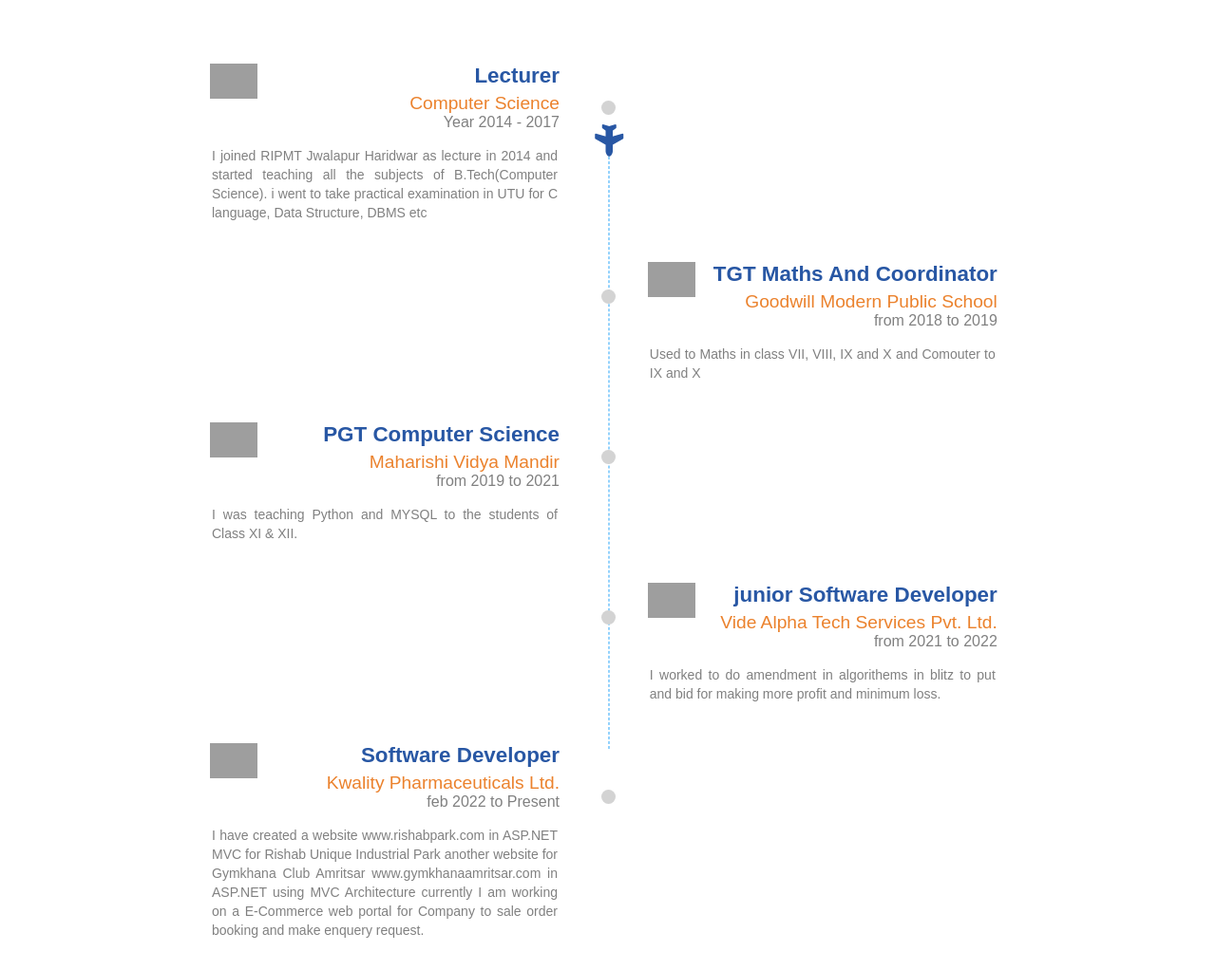
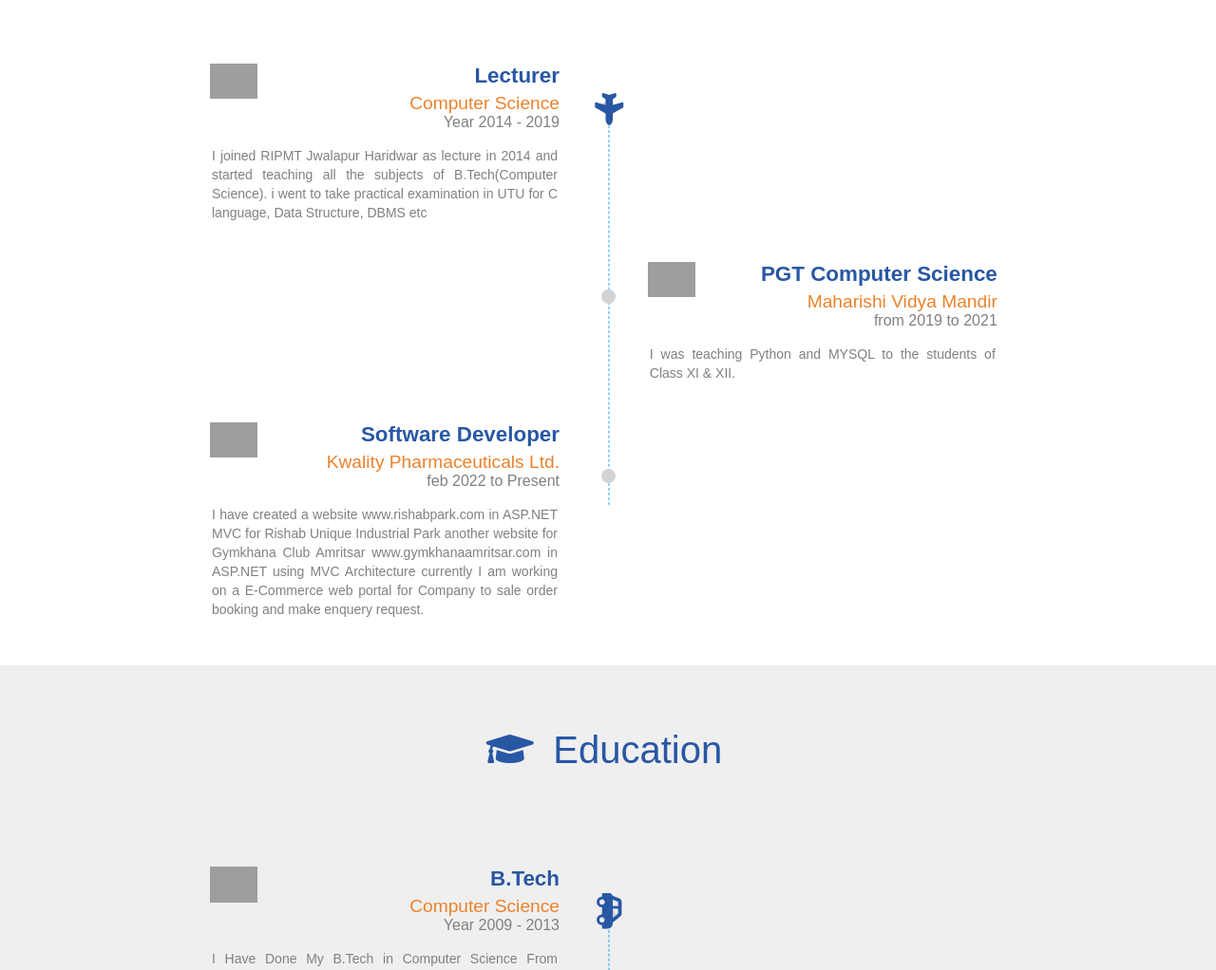
Before and after one commit to Nitish-Vats/portfolio, a plain HTML site: page index.html in a window 1280 px wide. Shown: the part 1680-2702 px from the top of the page at 95% size. Drawn offline with nearby package versions, Linux system fonts and the light colour scheme; grey boxes are pictures that could not be loaded.

Commit message:
Update index.html

```diff
--- a/index.html
+++ b/index.html
@@ -31,6 +31,9 @@
                         <li>
                             <a href="#education">Education</a>
                         </li>
+			     <li>
+                            <a href="#experience">Experience</a>
+                        </li>
                         <li>
                             <a href="#portfolio">Portfolio</a>
                         </li>
@@ -54,6 +57,9 @@
                 </li>
                 <li>
                     <a href="#education">Education</a>
+                </li>
+		<li>
+                    <a href="#experience">Experience</a>
                 </li>
                 <li>
                     <a href="#portfolio">Portfolio</a>
@@ -241,7 +247,7 @@
 
         </section>
 
-        <section id="education">
+        <section id="experience">
 
             <h1 class="section-heading mb75px">
                 <span>
@@ -258,7 +264,7 @@
                         </div>
                         <h3 class="experience-designation  m0 m-blue"> Lecturer </h3>
                         <h4 class="experience-company-name "> Computer Science </h4>
-                        <h5 class="experience-duration m0"> Year 2014 - 2017 </h5>
+                        <h5 class="experience-duration m0"> Year 2014 - 2019 </h5>
 
 
                         <p class="experience-description text-justify"> I joined RIPMT Jwalapur Haridwar as lecture in 2014 and started teaching all the subjects of B.Tech(Computer Science).
@@ -266,18 +272,7 @@
                     </div>
                 </div>
 
-                <div class="timeline-box left ">
-                    <div class="timeline-container">
-                        <div class="timeline-logo">
-                            <img src="https://www.globalonlinesolution.com/img/Goodwil.png">
-                        </div>
-                        <h3 class="experience-designation  m0 m-blue">TGT Maths And Coordinator</h3>
-                        <h4 class="experience-company-name "> Goodwill Modern Public School</h4>
-                        <h5 class="experience-duration m0"> from 2018 to 2019 </h5>
 
-                        <p class="experience-description text-justify"> Used to Maths in class VII, VIII, IX and X and Comouter to IX and X</p>
-                    </div>
-                </div>
 
                 <div class="timeline-box right ">
                     <div class="timeline-container">
@@ -291,19 +286,8 @@
                     </div>
                 </div>
 
-  		<div class="timeline-box left ">
-                    <div class="timeline-container">
-                        <div class="timeline-logo">
-                            <img src="http://videalpha.com/assets/img/logo_old.png">
-                        </div>
-                        <h3 class="experience-designation  m0 m-blue">junior Software Developer</h3>
-                        <h4 class="experience-company-name "> Vide Alpha Tech Services Pvt. Ltd.</h4>
-                        <h5 class="experience-duration m0"> from 2021 to 2022 </h5>
 
-                        <p class="experience-description text-justify"> I worked to do amendment in algorithems in blitz to put and bid for making more profit and minimum loss.  </p>
-                    </div>
-                </div>
-		<div class="timeline-box right ">
+		<div class="timeline-box left ">
                     <div class="timeline-container">
                         <div class="timeline-logo">
                             <img src="https://www.kwalitypharma.com/images/logo.png">
```
